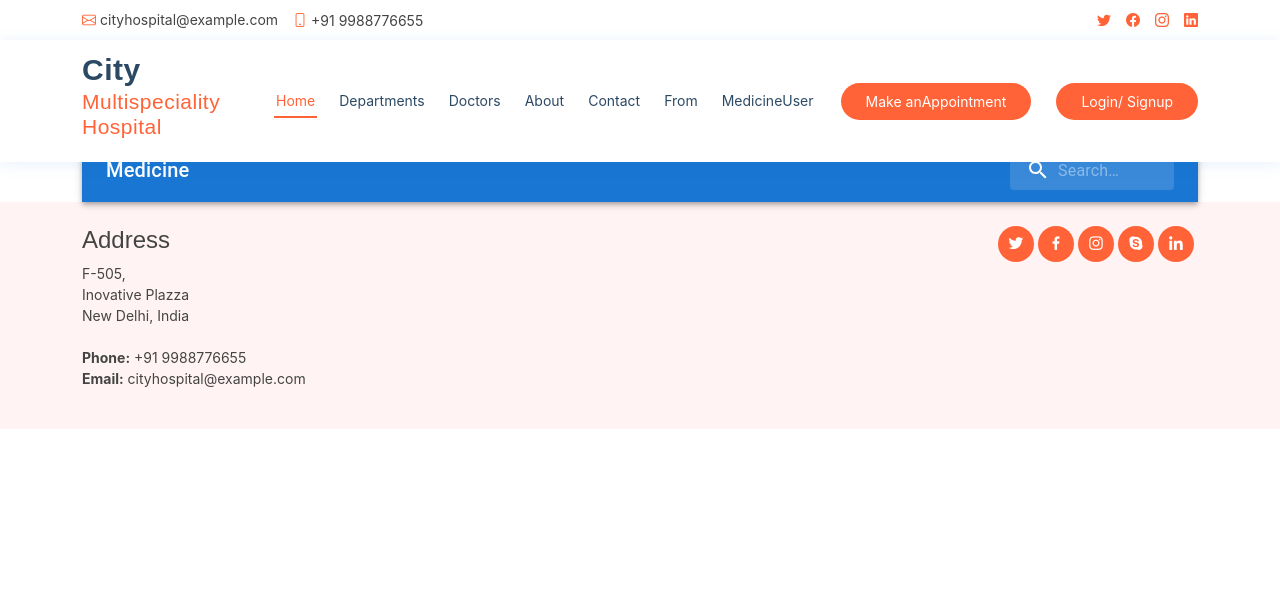
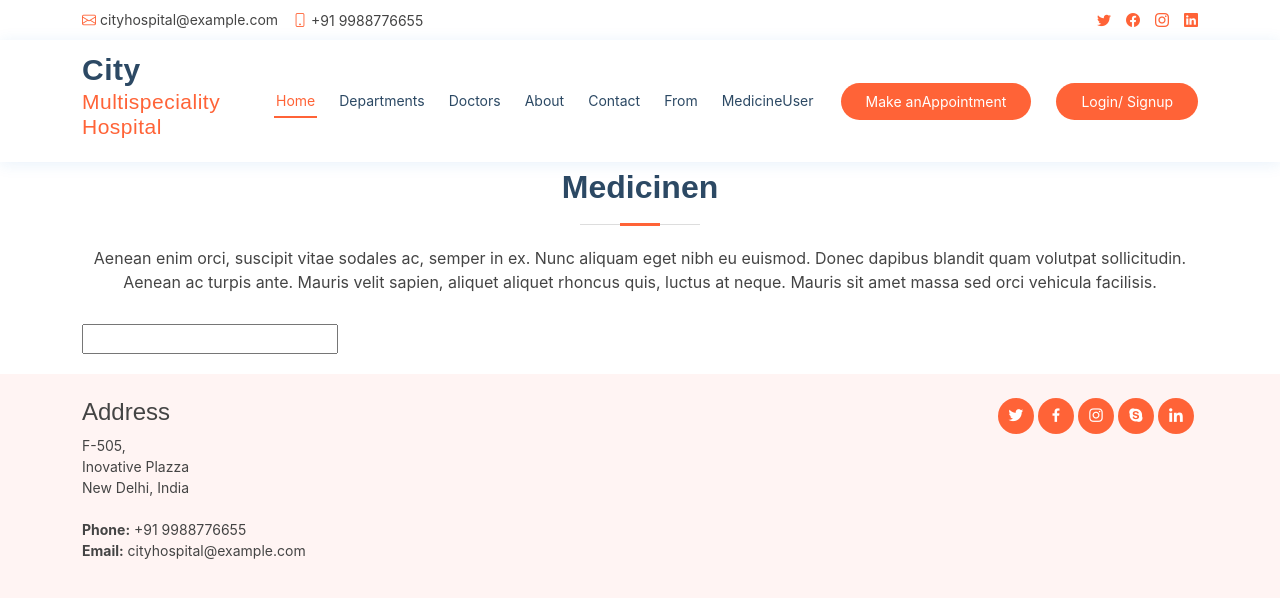
Before and after one commit to Gaurav9664/cityhospital, a React (Create React App) app: page /MedicineUser in a window 1280 px wide. Shown: the top 598 px of the page. Built offline with nearby package versions, Linux system fonts and the light colour scheme.

Commit message:
03_07_searchmedicinen

```diff
--- a/package.json
+++ b/package.json
@@ -17,6 +17,7 @@
     "react-dom": "^18.2.0",
     "react-router-dom": "^6.13.0",
     "react-scripts": "5.0.1",
+    "reactstrap": "^9.2.0",
     "router": "^1.3.8",
     "schema": "^0.2.1",
     "web-vitals": "^2.1.4",
--- a/src/admin/container/Medicine.js
+++ b/src/admin/container/Medicine.js
@@ -43,7 +43,7 @@ function Medicine(props) {
                     <IconButton aria-label="delete" onClick={() => hendalDelete(params.row.id)}>
                         <DeleteIcon />
                     </IconButton>
-                    <Button variant="contained" endIcon={<ModeEditIcon />} onClick={() => hendlEdit()}>
+                    <Button variant="contained" endIcon={<ModeEditIcon />} onClick={() => hendlEdit(params.row)}>
                         Edit
                     </Button>
                 </>
@@ -60,8 +60,14 @@ function Medicine(props) {
         setDate(fData)
     }
 
-    const hendlEdit = ()  => {
-        handleClickOpen()
+    const hendlEdit = (data)  => {
+        handleClickOpen();
+
+        setDate(data)
+
+        formik.setValues(data);
+
+        console.log(data);
     }
 
     const rows = [
@@ -212,10 +218,11 @@ function Medicine(props) {
                     columns={columns}
                     initialState={{
                         pagination: {
-                            paginationModel: { page: 0, pageSize: 5 },
+                            paginationModel: { page: 0, pageSize: 10 },
                         },
                     }}
-                    pageSizeOptions={[5, 10]}
+                    pageSizeOptions={[10, 20, 30, 40
+                    ]}
                     checkboxSelection
                 />
             </div>
--- a/src/routes/User.js
+++ b/src/routes/User.js
@@ -14,7 +14,7 @@ import Auth from '../user/container/Auth'
 import Fromvalidetion from '../test/Fromvalidetion';
 import Auth1 from '../user/container/Auth1';
 import { Route, Routes } from 'react-router-dom';
-import MedicineUser from '../user/container/MedicineUser';
+import MedicineUser from '../user/container/medicinen/MedicineUser';
 
 function User(props) {
     return (
--- /dev/null
+++ b/src/user/UI/CoustamCard.js
@@ -0,0 +1,46 @@
+import React from 'react';
+import { Button, Card, CardBody, CardSubtitle, CardText, CardTitle } from 'reactstrap';
+
+function CoustamCard({ value }) {
+    return (
+
+        <Card
+            style={{
+                width: '18rem'
+            }}
+        >
+            {
+                value.url ?
+                    <img
+                        alt="Sample"
+                        src="https://picsum.photos/300/200"
+                    /> : null
+            }
+
+            <CardBody>
+                <CardTitle tag="h5">
+                    {value.medicineName}
+                </CardTitle>
+                <CardSubtitle
+                    className="mb-2 text-muted"
+                    tag="h6"
+                >
+                    {value.price}
+                </CardSubtitle>
+                <CardText>
+                    {value.description}
+                </CardText>
+
+                {
+                    value.btn ?
+                        <Button>
+                            Button
+                        </Button> : null
+                }
+
+            </CardBody>
+        </Card>
+    );
+}
+
+export default CoustamCard;
--- a/src/user/container/MedicineUser.js
+++ /dev/null
@@ -1,133 +0,0 @@
-import React, { useEffect, useState } from 'react';
-import { styled, alpha } from '@mui/material/styles';
-import AppBar from '@mui/material/AppBar';
-import Box from '@mui/material/Box';
-import Toolbar from '@mui/material/Toolbar';
-import IconButton from '@mui/material/IconButton';
-import Typography from '@mui/material/Typography';
-import InputBase from '@mui/material/InputBase';
-import MenuIcon from '@mui/icons-material/Menu';
-import SearchIcon from '@mui/icons-material/Search';
-
-function MedicineUser(props) {
-    const [m_data, setm_data] = useState([])
-    const [searchVal, setSearchVal] = useState("");
-
-    useEffect(() => {
-        let localdata = JSON.parse(localStorage.getItem('medicine'))
-
-        if (localdata !== null) {
-        setm_data(localdata)
-    }
-
-    }, [])
-
-
-    const hendalSearch = () => {
-
-    }
-
-    const Search = styled('div')(({ theme }) => ({
-        position: 'relative',
-        borderRadius: theme.shape.borderRadius,
-        backgroundColor: alpha(theme.palette.common.white, 0.15),
-        '&:hover': {
-            backgroundColor: alpha(theme.palette.common.white, 0.25),
-        },
-        marginLeft: 0,
-        width: '100%',
-        [theme.breakpoints.up('sm')]: {
-            marginLeft: theme.spacing(1),
-            width: 'auto',
-        },
-    }));
-
-    const SearchIconWrapper = styled('div')(({ theme }) => ({
-        padding: theme.spacing(0, 2),
-        height: '100%',
-        position: 'absolute',
-        pointerEvents: 'none',
-        display: 'flex',
-        alignItems: 'center',
-        justifyContent: 'center',
-    }));
-
-    const StyledInputBase = styled(InputBase)(({ theme }) => ({
-        color: 'inherit',
-        '& .MuiInputBase-input': {
-            padding: theme.spacing(1, 1, 1, 0),
-            // vertical padding + font size from searchIcon
-            paddingLeft: `calc(1em + ${theme.spacing(4)})`,
-            transition: theme.transitions.create('width'),
-            width: '100%',
-            [theme.breakpoints.up('sm')]: {
-                width: '12ch',
-                '&:focus': {
-                    width: '20ch',
-                },
-            },
-        },
-    }));
-
-
-    return (
-        <div className="container">
-            <div className='row'>
-                <Box sx={{ flexGrow: 1 }}>
-                    <AppBar position="static">
-                        <Toolbar>
-                            <Typography
-                                variant="h6"
-                                noWrap
-                                component="div"
-                                sx={{ flexGrow: 1, display: { xs: 'none', sm: 'block' } }}
-                            >
-                                Medicine
-                            </Typography>
-                            <Search>
-                                <SearchIconWrapper>
-                                    <SearchIcon />
-                                </SearchIconWrapper>
-                                <StyledInputBase
-                                    placeholder="Search…"
-                                    inputProps={{ 'aria-label': 'search' }}
-                                    onChange={v => setSearchVal(v.target.value)}
-                                    onKeyUp={hendalSearch}
-                                />
-                            </Search>
-                        </Toolbar>
-                    </AppBar>
-                </Box>
-                {
-                    m_data.map((v, i) => {
-                        return (
-
-                            <div className='col-md-3'>
-                                <Box
-                                    className= 'medicine'
-                                    sx={{
-                                        width: 200,
-                                        height: 200,
-                                        border: '1px solid black',
-                                        textAlign: 'center',
-                                        margin: '30px 0',
-                                        '&:hover': {
-                                            backgroundColor: 'primary.main',
-                                            opacity: [0.9, 0.8, 0.7],
-                                        },
-                                    }}>
-                                    <p>Medicine Name:- {v.medicineName} </p>
-                                    <p>Expiry Date:- {v.expiry} </p>
-                                    <h2>Price :- {v.price}</h2>
-                                </Box>
-
-                            </div>
-                        )
-                    })
-                }
-            </div>
-        </div>
-    );
-}
-
-export default MedicineUser;
--- /dev/null
+++ b/src/user/container/medicinen/ListMedicinen.js
@@ -0,0 +1,20 @@
+import React from 'react';
+import CoustamCard from '../../UI/CoustamCard';
+
+function ListMedicinen({ mdata }) {
+    return (
+        <>
+            {
+                mdata.map((v, i) => {
+                    return (
+                        <div className='col-md-3'>
+                            <CoustamCard value={v} />
+                        </div>
+                    )
+                })
+            }
+        </>
+    );
+}
+
+export default ListMedicinen;
--- /dev/null
+++ b/src/user/container/medicinen/MedicineUser.js
@@ -0,0 +1,57 @@
+import React, { useEffect, useState } from 'react';
+import { styled, alpha } from '@mui/material/styles';
+import AppBar from '@mui/material/AppBar';
+import Box from '@mui/material/Box';
+import Toolbar from '@mui/material/Toolbar';
+import IconButton from '@mui/material/IconButton';
+import Typography from '@mui/material/Typography';
+import InputBase from '@mui/material/InputBase';
+import MenuIcon from '@mui/icons-material/Menu';
+import SearchIcon from '@mui/icons-material/Search';
+import ListMedicinen from './ListMedicinen';
+
+function MedicineUser(props) {
+    const [m_data, setm_data] = useState([])
+    const [searchVal, setSearchVal] = useState("");
+
+    useEffect(() => {
+        let localdata = JSON.parse(localStorage.getItem('medicine'))
+
+        if (localdata !== null) {
+            setm_data(localdata)
+        }
+
+    }, [])
+
+    const hendalsearch = (val) => {
+        let localdata = JSON.parse(localStorage.getItem('medicine'))
+
+        let fData = localdata.filter((v) =>
+            v.medicineName.toLowerCase().includes(val.toLowerCase()) ||
+            v.price.toString().includes(val)
+        )
+
+        console.log(fData);
+    }
+
+    return (
+        <section id="contact" className="contact">
+            <div className="container">
+                <div className="section-title">
+                    <h2>Medicinen</h2>
+                    <p>Aenean enim orci, suscipit vitae sodales ac, semper in ex. Nunc aliquam eget nibh eu euismod. Donec dapibus
+                        blandit quam volutpat sollicitudin. Aenean ac turpis ante. Mauris velit sapien, aliquet aliquet rhoncus quis,
+                        luctus at neque. Mauris sit amet massa sed orci vehicula facilisis.</p>
+                </div>
+            </div>
+            <div className="container">
+                <input type='search' name='search' onChange={(e) => hendalsearch(e.target.value)} />
+                <div className='row'>
+                    <ListMedicinen mdata={m_data} />
+                </div>
+            </div>
+        </section>
+    );
+}
+
+export default MedicineUser;
```
Also changed, not shown: 1 other file (tests, documents, lock files or other folders).
